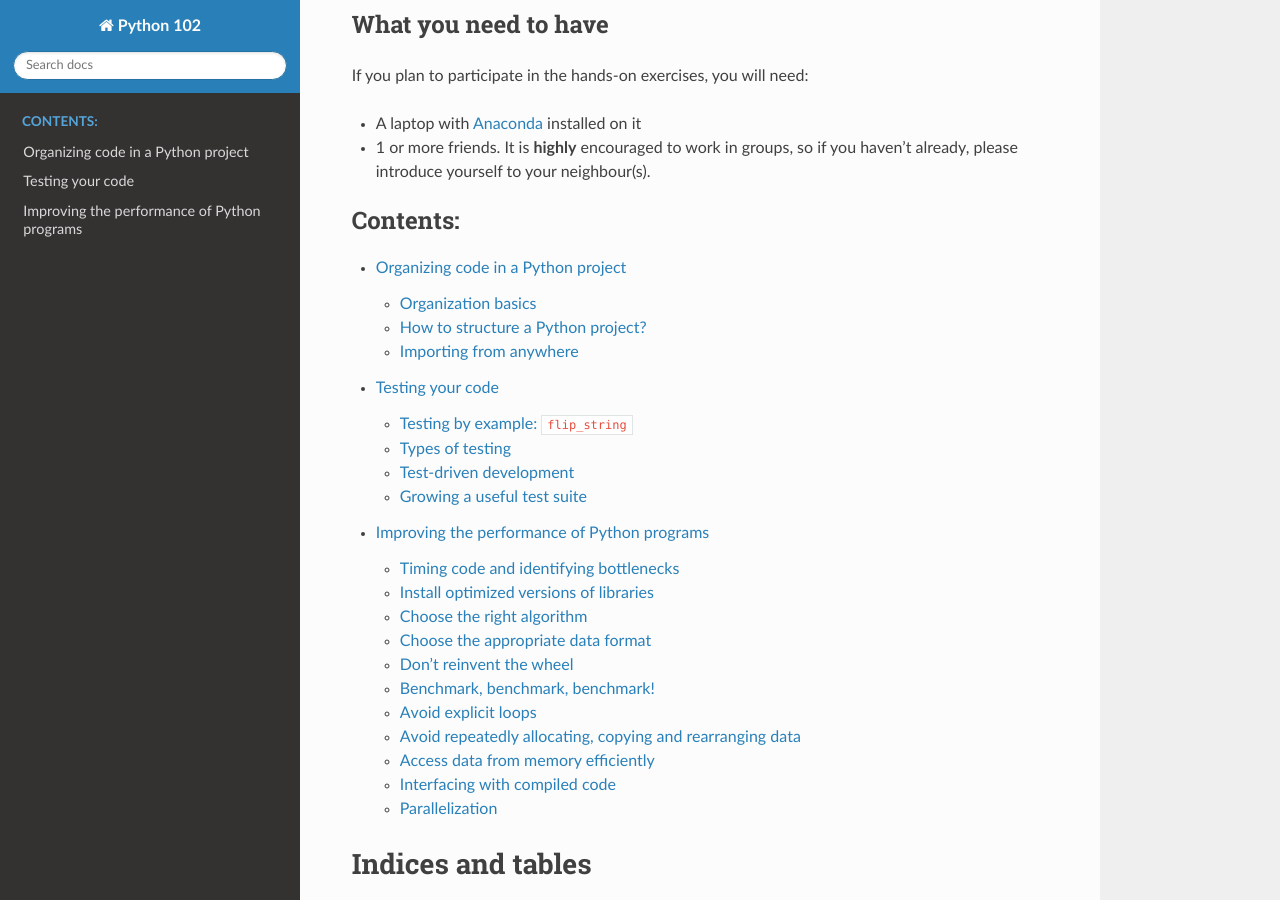
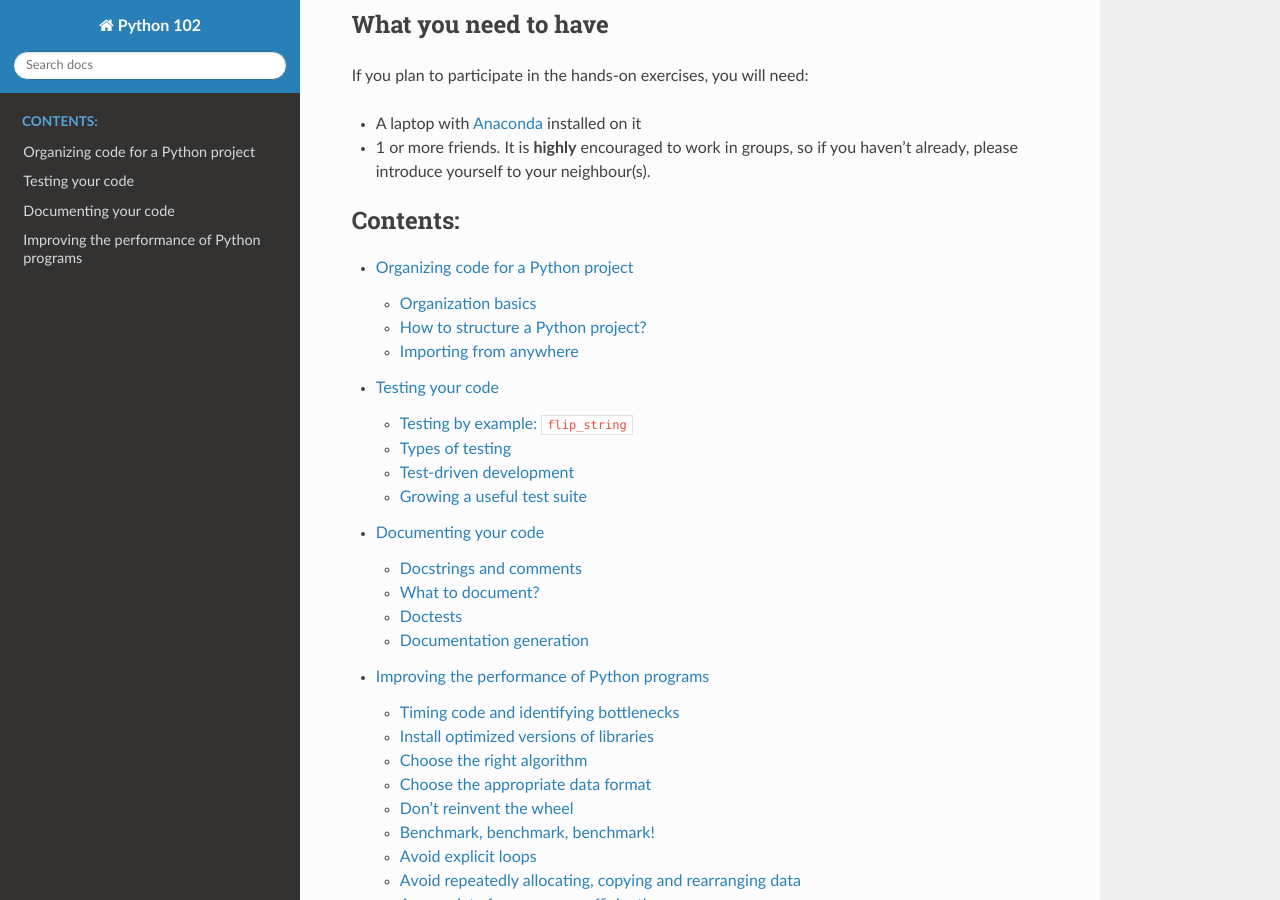
Before and after one commit to shwina/python-102, a Sphinx documentation site: the page built from docs/index.rst, in a window 1280 px wide and 900 px high, scrolled down 902 px. Built offline with Sphinx 7.4.7 and the Read the Docs theme 2.0.0, drawn with Linux system fonts in a browser that asks for light colours.

Commit message:
add documenting to index

```diff
--- a/docs/index.rst
+++ b/docs/index.rst
@@ -63,6 +63,7 @@ you will need:
 
    packaging
    testing
+   documenting
    performance
 
 
--- a/docs/packaging.rst
+++ b/docs/packaging.rst
@@ -1,5 +1,5 @@
-Organizing code in a Python project
-===================================
+Organizing code for a Python project
+====================================
 
 A well structured project is
 easy to navigate and make changes and improvements to.
```
